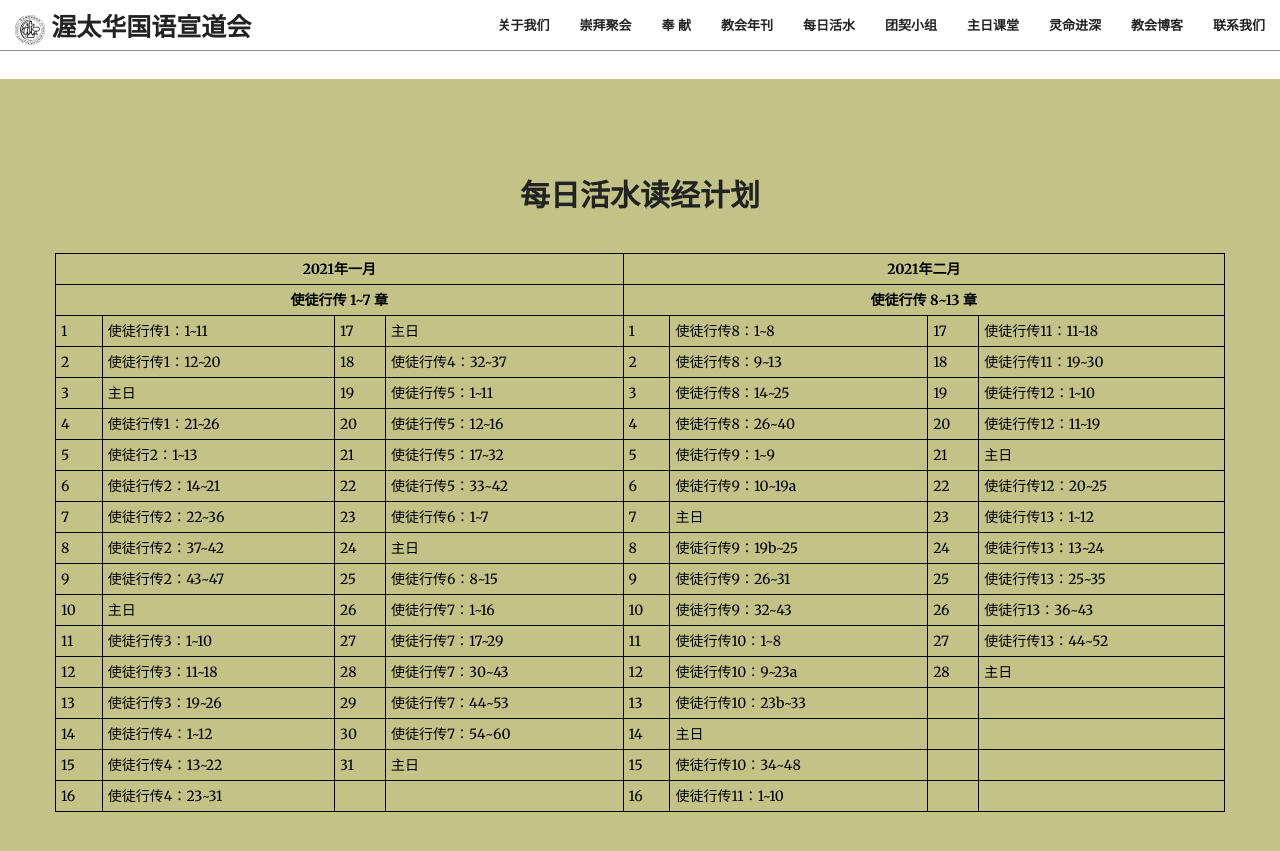
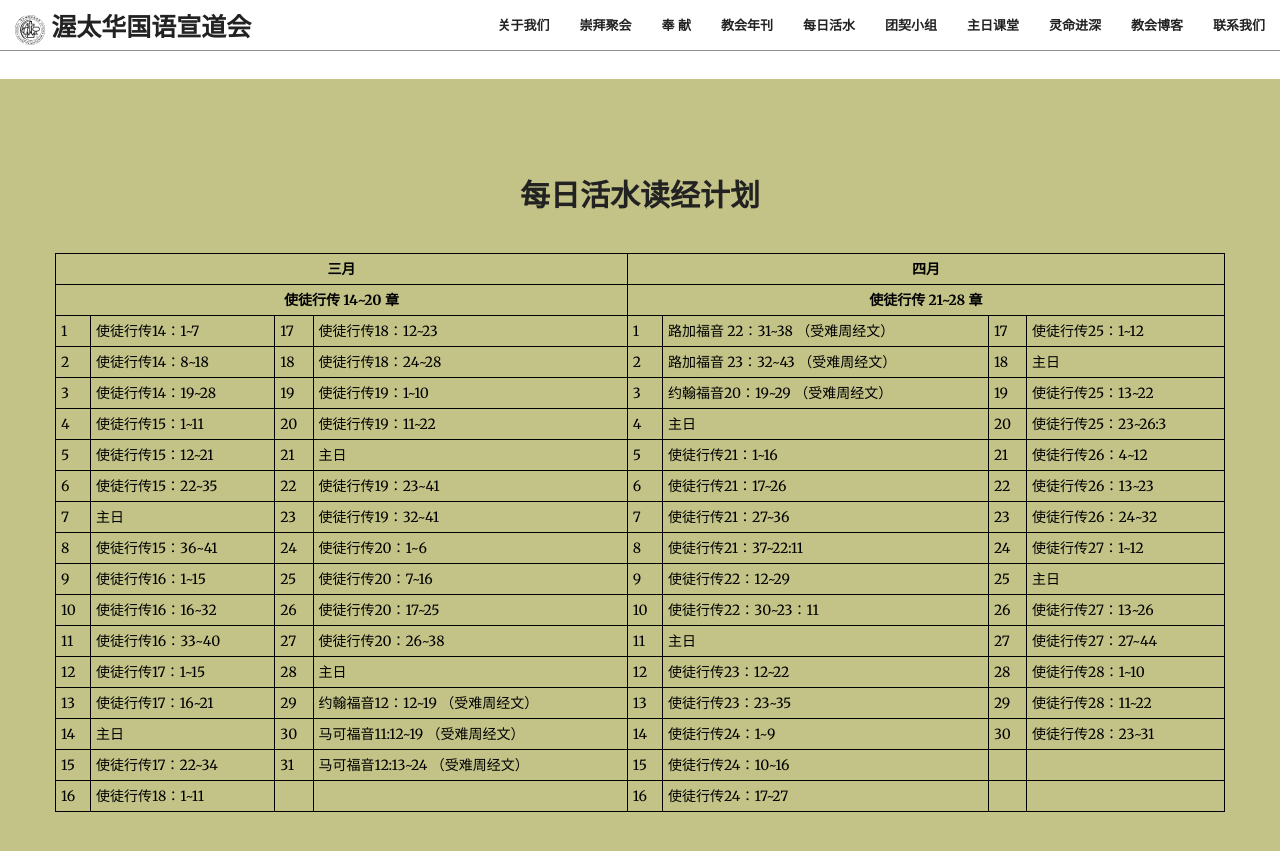
Before and after one commit to JonasYow/ottawaomac, a Jekyll site: the page built from index.html, in a window 1280 px wide and 900 px high, scrolled down 2563 px. Shown: the top 851 px of the window. Built offline with Jekyll 4.4.1, drawn with Linux system fonts in a browser that asks for light colours; some web fonts are replaced.

Commit message:
update content for q2

```diff
--- a/_includes/dailylivingwater.html
+++ b/_includes/dailylivingwater.html
@@ -8,186 +8,186 @@
             </div>
             <table style="width:100%">
             <tr>
-                <th colspan="4" class="text-center">2021年一月</th>
-                <th colspan="4" class="text-center">2021年二月</th>
+                <th colspan="4" class="text-center">三月</th>
+                <th colspan="4" class="text-center">四月</th>
             </tr>
             <tr>
-                <th colspan="4" class="text-center">使徒行传 1~7 章</th>
-                <th colspan="4" class="text-center">使徒行传 8~13 章</th>
+                <th colspan="4" class="text-center">使徒行传 14~20 章</th>
+                <th colspan="4" class="text-center">使徒行传 21~28 章</th>
             </tr>
 
             <tr>
                 <td>1</td>
-                <td>使徒行传1：1~11</td>
+                <td>使徒行传14：1~7</td>
                 <td>17</td>
-                <td>主日</td>
+                <td>使徒行传18：12~23</td>
                 <td>1</td>
-                <td>使徒行传8：1~8</td>
+                <td>路加福音 22：31~38 （受难周经文）</td>
                 <td>17</td>
-                <td>使徒行传11：11~18</td>
+                <td>使徒行传25：1~12</td>
             </tr>
 
             <tr>
                 <td>2</td>
-                <td>使徒行传1：12~20</td>
+                <td>使徒行传14：8~18</td>
                 <td>18</td>
-                <td>使徒行传4：32~37</td>
+                <td>使徒行传18：24~28</td>
                 <td>2</td>
-                <td>使徒行传8：9~13</td>
+                <td>路加福音 23：32~43 （受难周经文）</td>
                 <td>18</td>
-                <td>使徒行传11：19~30</td>
+                <td>主日</td>
             </tr>
 
             <tr>
                 <td>3</td>
-                <td>主日</td>
+                <td>使徒行传14：19~28</td>
                 <td>19</td>
-                <td>使徒行传5：1~11</td>
+                <td>使徒行传19：1~10</td>
                 <td>3</td>
-                <td>使徒行传8：14~25</td>
+                <td>约翰福音20：19~29 （受难周经文）</td>
                 <td>19</td>
-                <td>使徒行传12：1~10</td>
+                <td>使徒行传25：13~22</td>
             </tr>
 
             <tr>
                 <td>4</td>
-                <td>使徒行传1：21~26</td>
+                <td>使徒行传15：1~11</td>
                 <td>20</td>
-                <td>使徒行传5：12~16</td>
+                <td>使徒行传19：11~22</td>
                 <td>4</td>
-                <td>使徒行传8：26~40</td>
+                <td>主日</td>
                 <td>20</td>
-                <td>使徒行传12：11~19</td>
+                <td>使徒行传25：23~26:3</td>
             </tr>
 
             <tr>
                 <td>5</td>
-                <td>使徒行2：1~13</td>
+                <td>使徒行传15：12~21</td>
                 <td>21</td>
-                <td>使徒行传5：17~32</td>
+                <td>主日</td>
                 <td>5</td>
-                <td>使徒行传9：1~9</td>
+                <td>使徒行传21：1~16</td>
                 <td>21</td>
+                <td>使徒行传26：4~12</td>
+            </tr>
+
+            <tr>
+                <td>6</td>
+                <td>使徒行传15：22~35</td>
+                <td>22</td>
+                <td>使徒行传19：23~41</td>
+                <td>6</td>
+                <td>使徒行传21：17~26</td>
+                <td>22</td>
+                <td>使徒行传26：13~23</td>
+            </tr>
+
+            <tr>
+                <td>7</td>
+                <td>主日</td>
+                <td>23</td>
+                <td>使徒行传19：32~41</td>
+                <td>7</td>
+                <td>使徒行传21：27~36</td>
+                <td>23</td>
+                <td>使徒行传26：24~32</td>
+            </tr>
+
+            <tr>
+                <td>8</td>
+                <td>使徒行传15：36~41</td>
+                <td>24</td>
+                <td>使徒行传20：1~6</td>
+                <td>8</td>
+                <td>使徒行传21：37~22:11</td>
+                <td>24</td>
+                <td>使徒行传27：1~12</td>
+            </tr>
+
+            <tr>
+                <td>9</td>
+                <td>使徒行传16：1~15</td>
+                <td>25</td>
+                <td>使徒行传20：7~16</td>
+                <td>9</td>
+                <td>使徒行传22：12~29</td>
+                <td>25</td>
                 <td>主日</td>
             </tr>
 
             <tr>
-                <td>6</td>
-                <td>使徒行传2：14~21</td>
-                <td>22</td>
-                <td>使徒行传5：33~42</td>
-                <td>6</td>
-                <td>使徒行传9：10~19a</td>
-                <td>22</td>
-                <td>使徒行传12：20~25</td>
-            </tr>
-
-            <tr>
-                <td>7</td>
-                <td>使徒行传2：22~36</td>
-                <td>23</td>
-                <td>使徒行传6：1~7</td>
-                <td>7</td>
-                <td>主日</td>
-                <td>23</td>
-                <td>使徒行传13：1~12</td>
-            </tr>
-
-            <tr>
-                <td>8</td>
-                <td>使徒行传2：37~42</td>
-                <td>24</td>
-                <td>主日</td>
-                <td>8</td>
-                <td>使徒行传9：19b~25</td>
-                <td>24</td>
-                <td>使徒行传13：13~24</td>
-            </tr>
-
-            <tr>
-                <td>9</td>
-                <td>使徒行传2：43~47</td>
-                <td>25</td>
-                <td>使徒行传6：8~15</td>
-                <td>9</td>
-                <td>使徒行传9：26~31</td>
-                <td>25</td>
-                <td>使徒行传13：25~35</td>
-            </tr>
-
-            <tr>
                 <td>10</td>
-                <td>主日</td>
+                <td>使徒行传16：16~32</td>
                 <td>26</td>
-                <td>使徒行传7：1~16</td>
+                <td>使徒行传20：17~25</td>
                 <td>10</td>
-                <td>使徒行传9：32~43</td>
+                <td>使徒行传22：30~23：11</td>
                 <td>26</td>
-                <td>使徒行13：36~43</td>
+                <td>使徒行传27：13~26</td>
             </tr>
 
             <tr>
                 <td>11</td>
-                <td>使徒行传3：1~10</td>
+                <td>使徒行传16：33~40</td>
                 <td>27</td>
-                <td>使徒行传7：17~29</td>
+                <td>使徒行传20：26~38</td>
                 <td>11</td>
-                <td>使徒行传10：1~8</td>
+                <td>主日</td>
                 <td>27</td>
-                <td>使徒行传13：44~52</td>
+                <td>使徒行传27：27~44</td>
             </tr>
 
             <tr>
                 <td>12</td>
-                <td>使徒行传3：11~18</td>
-                <td>28</td>
-                <td>使徒行传7：30~43</td>
-                <td>12</td>
-                <td>使徒行传10：9~23a</td>
+                <td>使徒行传17：1~15</td>
                 <td>28</td>
                 <td>主日</td>
+                <td>12</td>
+                <td>使徒行传23：12~22</td>
+                <td>28</td>
+                <td>使徒行传28：1~10</td>
             </tr>
 
             <tr>
                 <td>13</td>
-                <td>使徒行传3：19~26</td>
+                <td>使徒行传17：16~21</td>
                 <td>29</td>
-                <td>使徒行传7：44~53</td>
+                <td>约翰福音12：12~19 （受难周经文）</td>
                 <td>13</td>
-                <td>使徒行传10：23b~33</td>
-                <td></td>
-                <td></td>
+                <td>使徒行传23：23~35</td>
+                <td>29</td>
+                <td>使徒行传28：11~22</td>
             </tr>
 
             <tr>
                 <td>14</td>
-                <td>使徒行传4：1~12</td>
+                <td>主日</td>
                 <td>30</td>
-                <td>使徒行传7：54~60</td>
+                <td>马可福音11:12~19 （受难周经文）</td>
                 <td>14</td>
-                <td>主日</td>
-                <td></td>
-                <td></td>
+                <td>使徒行传24：1~9</td>
+                <td>30</td>
+                <td>使徒行传28：23~31</td>
             </tr>
 
             <tr>
                 <td>15</td>
-                <td>使徒行传4：13~22</td>
+                <td>使徒行传17：22~34</td>
                 <td>31</td>
-                <td>主日</td>
+                <td>马可福音12:13~24 （受难周经文）</td>
                 <td>15</td>
-                <td>使徒行传10：34~48</td>
+                <td>使徒行传24：10~16</td>
                 <td></td>
                 <td></td>
             </tr>
 
             <tr>
                 <td>16</td>
-                <td>使徒行传4：23~31</td>
+                <td>使徒行传18：1~11</td>
                 <td> </td>
                 <td> </td>
                 <td>16</td>
-                <td>使徒行传11：1~10</td>
+                <td>使徒行传24：17~27</td>
                 <td> </td>
                 <td> </td>
             </tr>
```
